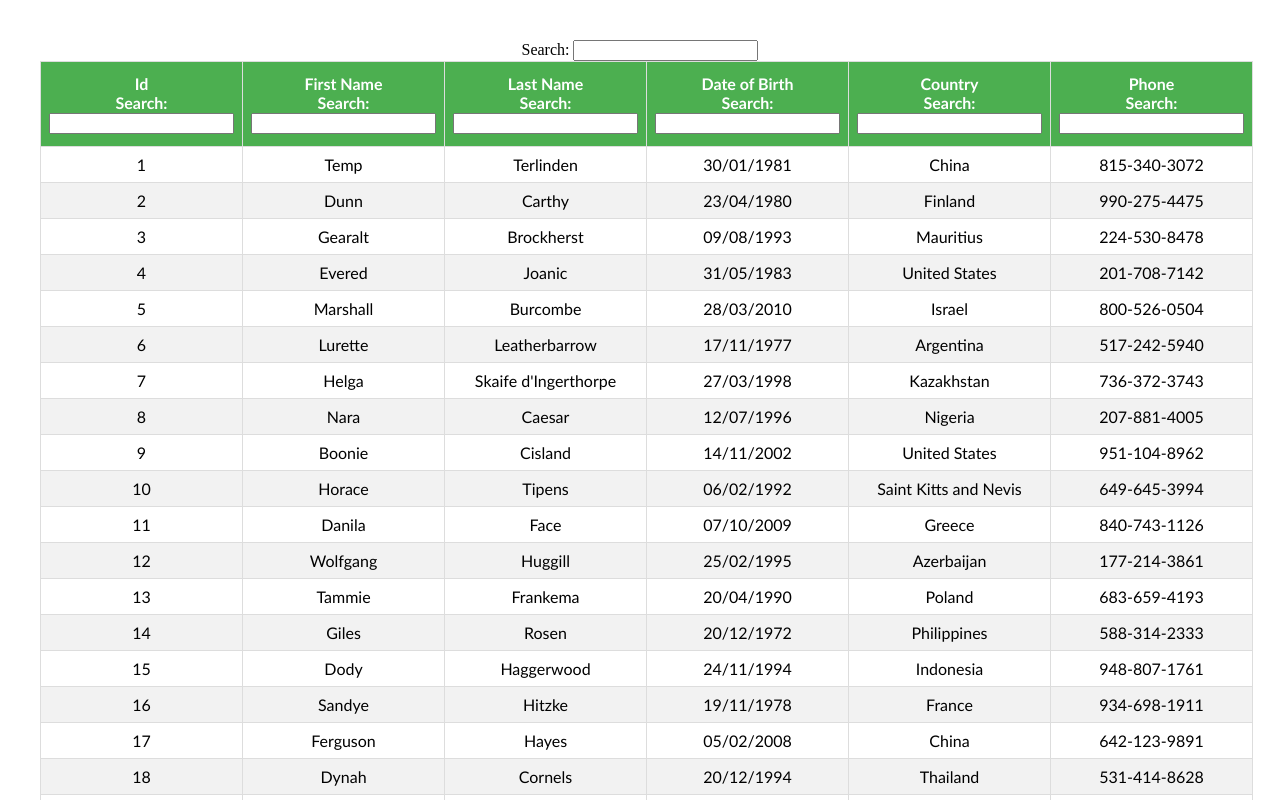
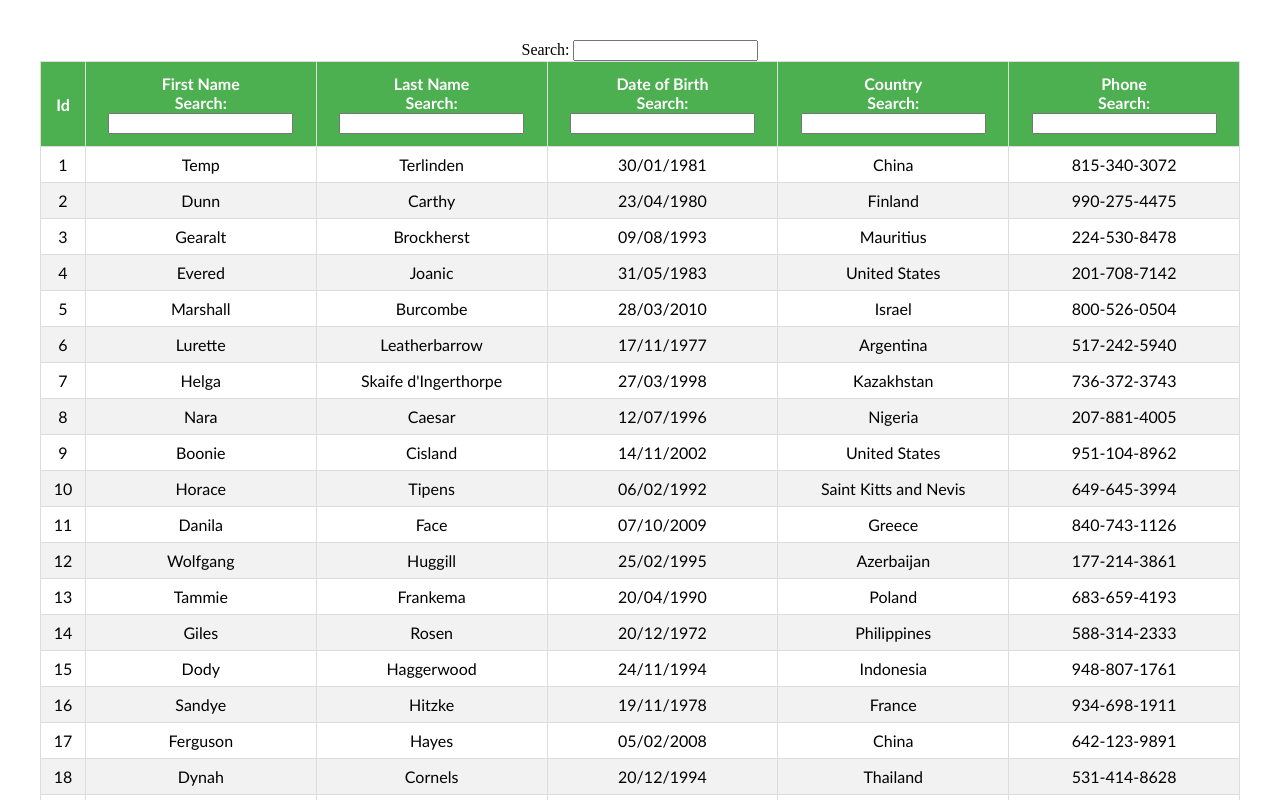
Before and after one commit to bostiog1/React-table, a React (Vite) app: page / in a window 1280 px wide. Shown: the top 800 px of the page. Built offline with nearby package versions, Linux system fonts and the light colour scheme.

Commit message:
more on filtering -> waiting 1 sec to load when we search tables that have 10000+ data

```diff
--- a/package.json
+++ b/package.json
@@ -13,9 +13,12 @@
     "date-fns": "^4.1.0",
     "react": "^18.3.1",
     "react-dom": "^18.3.1",
-    "react-table": "^7.8.0"
+    "react-table": "^7.8.0",
+    "regenerator-runtime": "^0.14.1"
   },
   "devDependencies": {
+    "@babel/plugin-transform-runtime": "^7.25.9",
+    "@babel/runtime": "^7.26.0",
     "@eslint/js": "^9.17.0",
     "@types/react": "^18.3.18",
     "@types/react-dom": "^18.3.5",
--- a/src/components/ColumnFilter.jsx
+++ b/src/components/ColumnFilter.jsx
@@ -2,7 +2,6 @@ import React from "react";
 
 export const ColumnFilter = ({ column }) => {
   const { filterValue, setFilter } = column;
-
   return (
     <span>
       Search:{" "}
--- a/src/components/FilteringTable.jsx
+++ b/src/components/FilteringTable.jsx
@@ -1,13 +1,21 @@
 import React, { useMemo } from "react";
-import { useTable, useGlobalFilter, useFilters } from "react-table";
+import { useTable, useFilters, useGlobalFilter } from "react-table";
 import MOCK_DATA from "./MOCK_DATA.json";
 import { COLUMNS } from "./columns";
 import "./table.css";
-import GlobalFilter from "./GlobalFilter";
+import { GlobalFilter } from "./GlobalFilter";
+import { ColumnFilter } from "./ColumnFilter";
 
 export const FilteringTable = () => {
   const columns = useMemo(() => COLUMNS, []);
   const data = useMemo(() => MOCK_DATA, []);
+
+  const defaultColumn = React.useMemo(
+    () => ({
+      Filter: ColumnFilter,
+    }),
+    []
+  );
 
   const {
     getTableProps,
@@ -22,6 +30,7 @@ export const FilteringTable = () => {
     {
       columns,
       data,
+      defaultColumn,
     },
     useFilters,
     useGlobalFilter
--- a/src/components/GlobalFilter.jsx
+++ b/src/components/GlobalFilter.jsx
@@ -1,12 +1,23 @@
-import React from "react";
+import React, { useState } from "react";
+import { useAsyncDebounce } from "react-table";
+import "regenerator-runtime/runtime";
 
-function GlobalFilter({ filter, setFilter }) {
+export const GlobalFilter = ({ filter, setFilter }) => {
+  const [value, setValue] = useState(filter);
+  const onChange = useAsyncDebounce((value) => {
+    setFilter(value || undefined);
+  }, 1000);
+
   return (
     <span>
       Search:{" "}
-      <input value={filter || ""} onChange={(e) => setFilter(e.target.value)} />
+      <input
+        value={value || ""}
+        onChange={(e) => {
+          setValue(e.target.value);
+          onChange(e.target.value);
+        }}
+      />
     </span>
   );
-}
-
-export default GlobalFilter;
+};
--- a/src/components/columns.js
+++ b/src/components/columns.js
@@ -6,19 +6,17 @@ export const COLUMNS = [
     Header: "Id",
     Footer: "Id",
     accessor: "id",
-    Filter: ColumnFilter,
+    disableFilters: true,
   },
   {
     Header: "First Name",
     Footer: "First Name",
     accessor: "first_name",
-    Filter: ColumnFilter,
   },
   {
     Header: "Last Name",
     Footer: "Last Name",
     accessor: "last_name",
-    Filter: ColumnFilter,
   },
   {
     Header: "Date of Birth",
@@ -27,19 +25,16 @@ export const COLUMNS = [
     Cell: ({ value }) => {
       return format(new Date(value), "dd/MM/yyyy");
     },
-    Filter: ColumnFilter,
   },
   {
     Header: "Country",
     Footer: "Country",
     accessor: "country",
-    Filter: ColumnFilter,
   },
   {
     Header: "Phone",
     Footer: "Phone",
     accessor: "phone",
-    Filter: ColumnFilter,
   },
 ];
 
```
Also changed, not shown: 1 other file (tests, documents, lock files or other folders).
